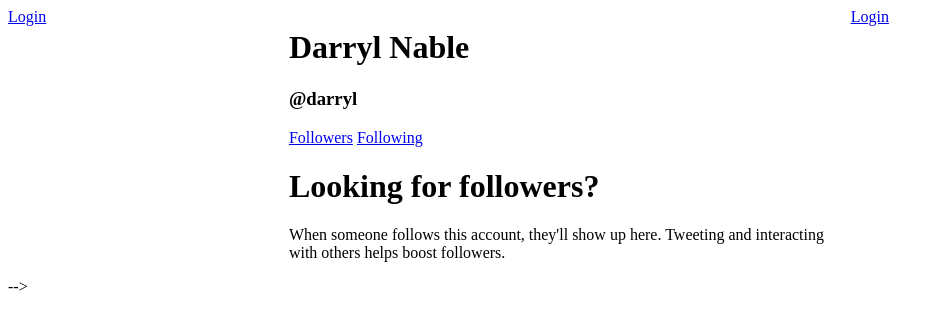
After one commit to dnable/djangoTwitter, a Django app: page /followers/1/ in a window 1280 px wide. The commit adds this page. Shown: the top 330 px of the page, without its empty margins (0-944 px from the left). Run offline with Django 4.2, Linux system fonts and the light colour scheme; data comes from the database, SQL or seed files in the repository; both versions use the stored data as it was after the commit.

Commit message:
unFollow, followers pages

```diff
--- a/djangoTwitter/base/models.py
+++ b/djangoTwitter/base/models.py
@@ -18,7 +18,5 @@ class Follower(models.Model):
     follower = models.ForeignKey(User, on_delete=models.SET_NULL, null=True, related_name="follower")
     when = models.DateTimeField(auto_now=True)
 
-    list_display = ("user","follower","when",)
-
     def __str__(self):
         return self.user.username
--- /dev/null
+++ b/djangoTwitter/base/templates/base/followers.html
@@ -0,0 +1,45 @@
+{% extends 'main.html' %}
+
+
+{% block content %}
+
+<div>
+    <!-- TODO:Back button here -->
+
+    <h1>{{fullName}}</h1>
+    <h3>@{{user.username}}</h3>
+
+    <div id="follower-filter">
+        <a href="{% url 'followers' user.id %}">Followers</a>
+        <a href="{% url 'following' user.id %}">Following</a>
+    </div>
+
+    {% if usersToDisplay.count == 0 %}
+    <div>
+        <h1>Looking for followers?</h1>
+        <p>When someone follows this account, they'll show up here. Tweeting and interacting with others helps boost followers.</p>
+    </div>
+    {% endif %}
+
+    {% for follower in usersToDisplay %}
+    <div id="feed">
+        <div>
+            <h5>ProfileIcon</h5>
+        </div>
+
+        <div>
+            <p>{{follower.follower.first_name}} {{follower.follower.last_name}}</p>
+            <a href="{% url 'userProfile' follower.follower.id %}">@{{follower.follower.username}}</a>
+            <!-- TODO: user description here -->
+        </div>
+
+        <!-- TODO: add Follow button on users we are not already following -->
+        <!-- {% if request.user.id != user.id %}
+        <a href="{% url 'follow' user.id %}" role="button">Follow</a>
+        {% endif %} -->
+    </div>
+    {% endfor %}
+</div>
+
+
+{% endblock content %}
--- a/djangoTwitter/base/urls.py
+++ b/djangoTwitter/base/urls.py
@@ -16,6 +16,10 @@ urlpatterns = [
     path('profile/<str:pk>/', views.userProfile, name="userProfile"),
 
     path('follow/<str:pk>/', views.follow, name="follow"),
+    path('unfollow/<str:pk>/', views.unfollow, name="unfollow"),
 
     path('deleteTweet/<str:pk>/<str:path>/', views.deleteTweet, name="deleteTweet"),
+
+    path('followers/<str:pk>/', views.followers, name="followers"),
+    path('following/<str:pk>/', views.following, name="following"),
 ]
--- a/djangoTwitter/base/views.py
+++ b/djangoTwitter/base/views.py
@@ -90,11 +90,13 @@ def userProfile(request, pk):
     tweets = Tweet.objects.filter(user = user)
     fullName = User.get_full_name(user)
 
-    followersCount = Follower.objects.filter(user = user).count
-    followingCount = Follower.objects.filter(follower = user).count
+    followers = Follower.objects.filter(user = user)
+    following = Follower.objects.filter(follower = user)
 
-    context = {'user': user, 'fullName': fullName, 'tweets': tweets,
-               'followersCount': followersCount, 'followingCount': followingCount}
+    followActive = followers.filter(follower = request.user)
+
+    context = {'user': user, 'fullName': fullName, 'tweets': tweets, 'followActive': followActive,
+               'followersCount': followers.count, 'followingCount': following.count}
 
     return render(request, 'base/profile.html', context)
 
@@ -123,6 +125,12 @@ def follow(request, pk):
 
     return redirect('userProfile', pk=pk)
 
+def unfollow(request, pk):
+    follower = Follower.objects.get(user = User(id=pk), follower = request.user)
+    follower.delete()
+
+    return redirect('userProfile', pk=pk)
+
 def deleteTweet(request, pk, path):
     tweet = Tweet.objects.get(id=pk)
 
@@ -137,3 +145,23 @@ def deleteTweet(request, pk, path):
         return render(request, 'base/deleteTweet.html', context)
 
     return redirect('home')
+
+
+def followers(request, pk):
+    user = User.objects.get(id = pk)
+    fullName = user.get_full_name()
+    followers = Follower.objects.filter(user = user)
+
+    context = {'user': user, 'fullName': fullName, 'usersToDisplay': followers}
+
+    return render(request, 'base/followers.html', context)
+
+
+def following(request, pk):
+    user = User.objects.get(id = pk)
+    fullName = user.get_full_name()
+    following = Follower.objects.filter(follower = user)
+
+    context = {'user': user, 'fullName': fullName, 'usersToDisplay': following}
+
+    return render(request, 'base/following.html', context)
```
Also changed, not shown: djangoTwitter/base/templates/base/following.html (added, +38 -0 lines), djangoTwitter/base/templates/base/profile.html (+7 -3 lines), djangoTwitter/base/admin.py (line endings or trailing spaces), djangoTwitter/db.sqlite3.
